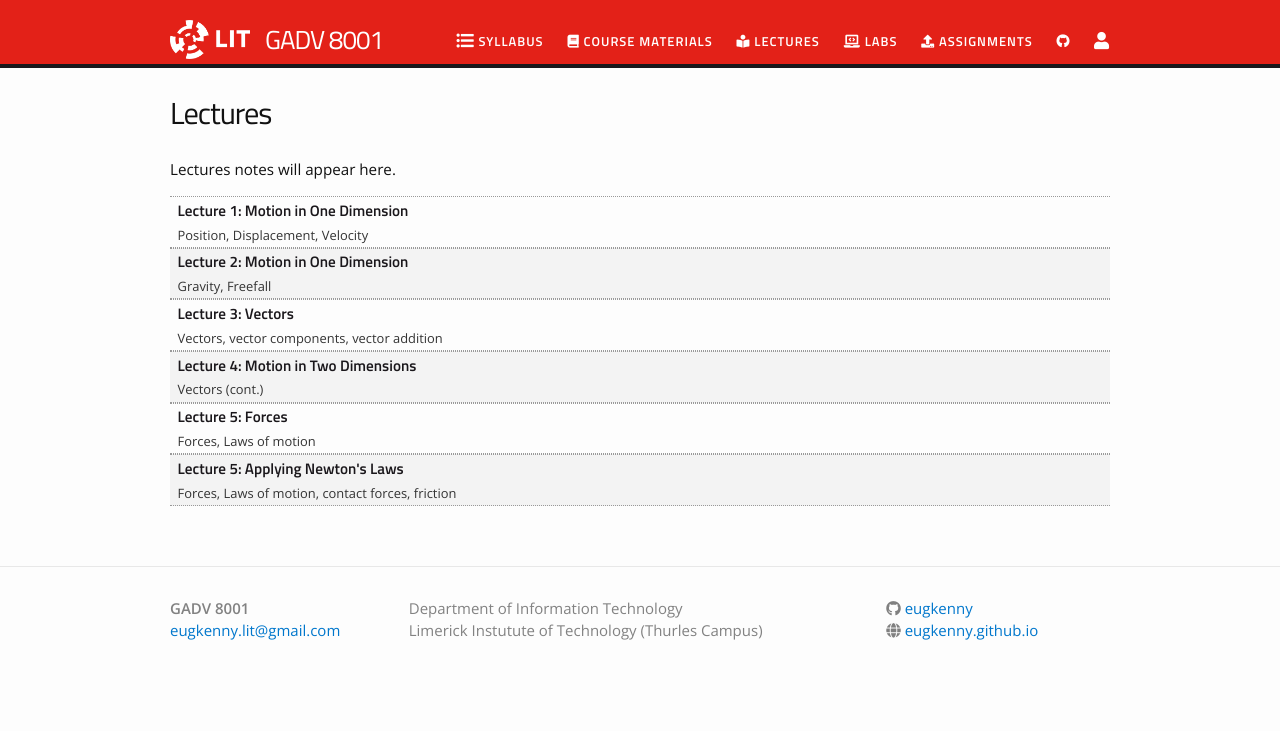
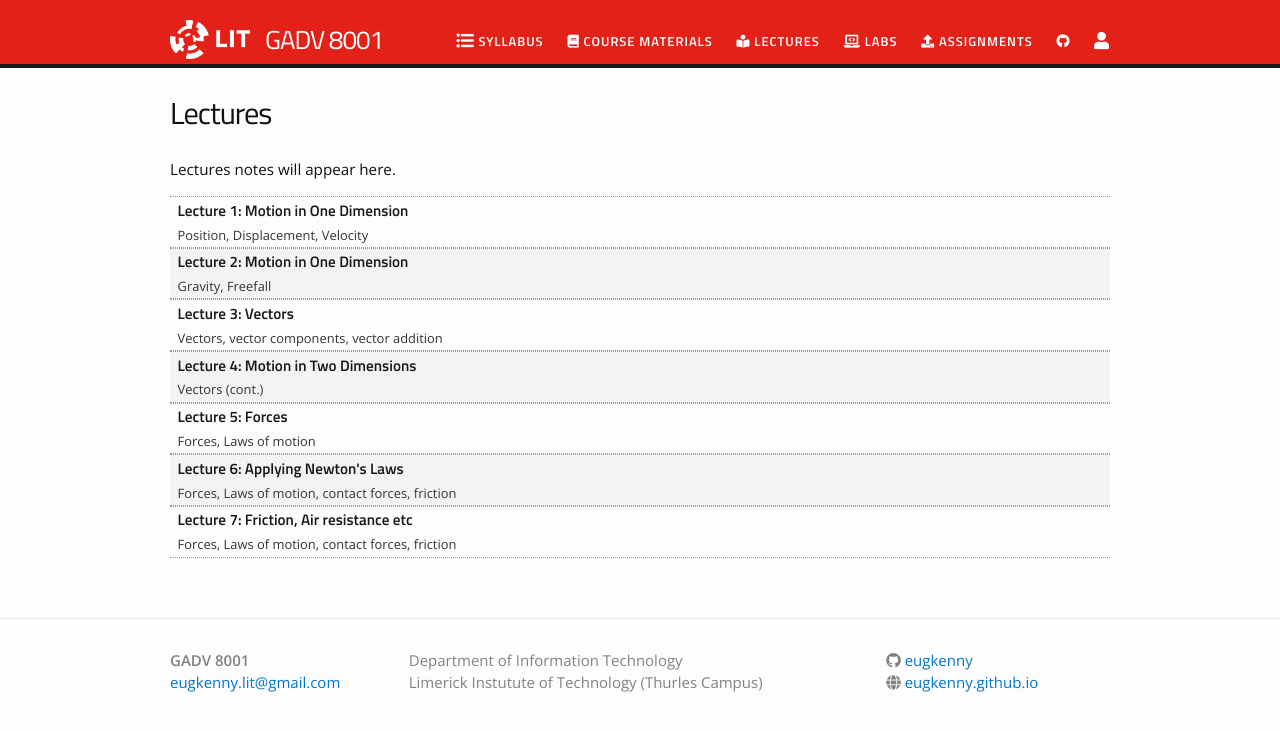
Before and after one commit to eugkenny/GADV8001, a Jekyll site: the page built from lectures.md, in a window 1280 px wide. Shown: the top 731 px of the page. Built offline with Jekyll 4.4.1, drawn with Linux system fonts in a browser that asks for light colours; nearby versions of some CDN libraries.

Commit message:
Update lectures

```diff
--- a/_data/lectures.yml
+++ b/_data/lectures.yml
@@ -28,7 +28,12 @@
   dirname: lectures
   tldr: "Forces, Laws of motion"
 
-- title: "Lecture 5: Applying Newton's Laws"
+- title: "Lecture 6: Applying Newton's Laws"
   filename: Phys_Lecture09.pdf
   dirname: lectures
   tldr: "Forces, Laws of motion, contact forces, friction"
+
+- title: "Lecture 7: Friction, Air resistance etc"
+  filename: Phys_Lecture10.pdf
+  dirname: lectures
+  tldr: "Forces, Laws of motion, contact forces, friction"
```
Also changed, not shown: 1 other file.
